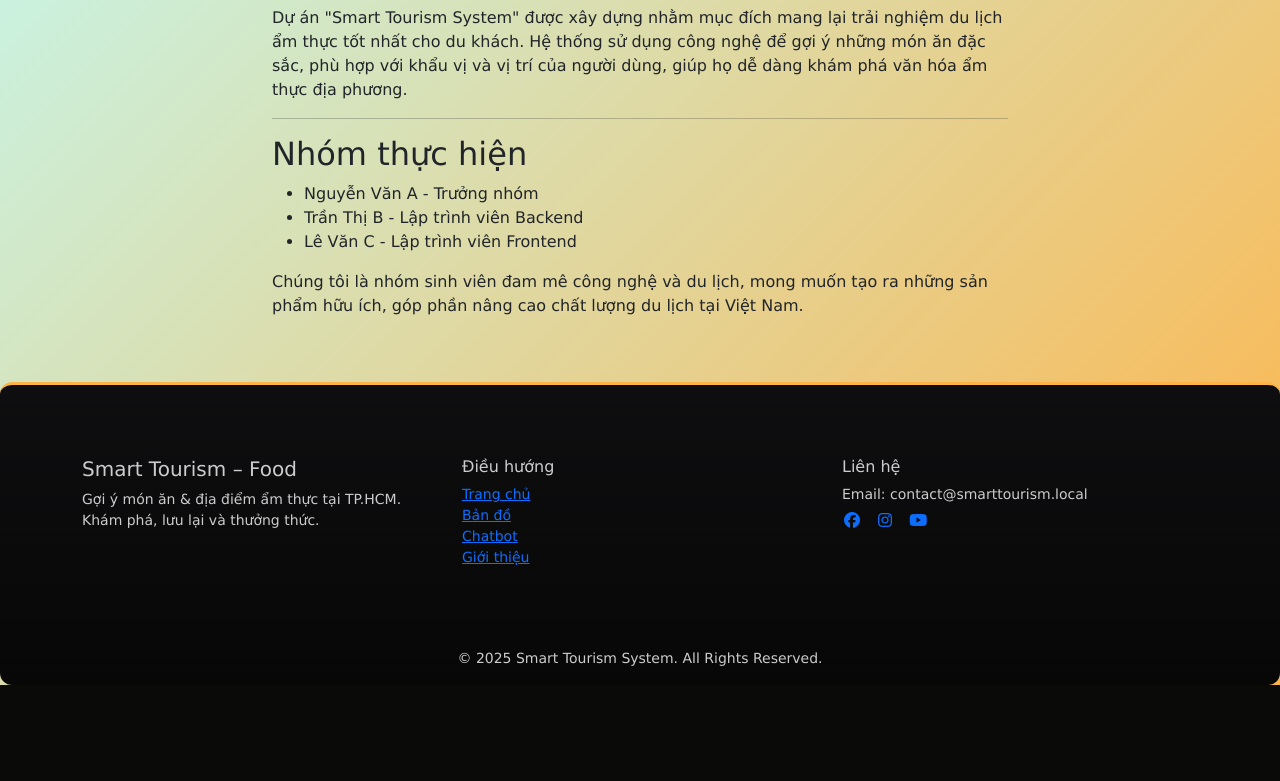
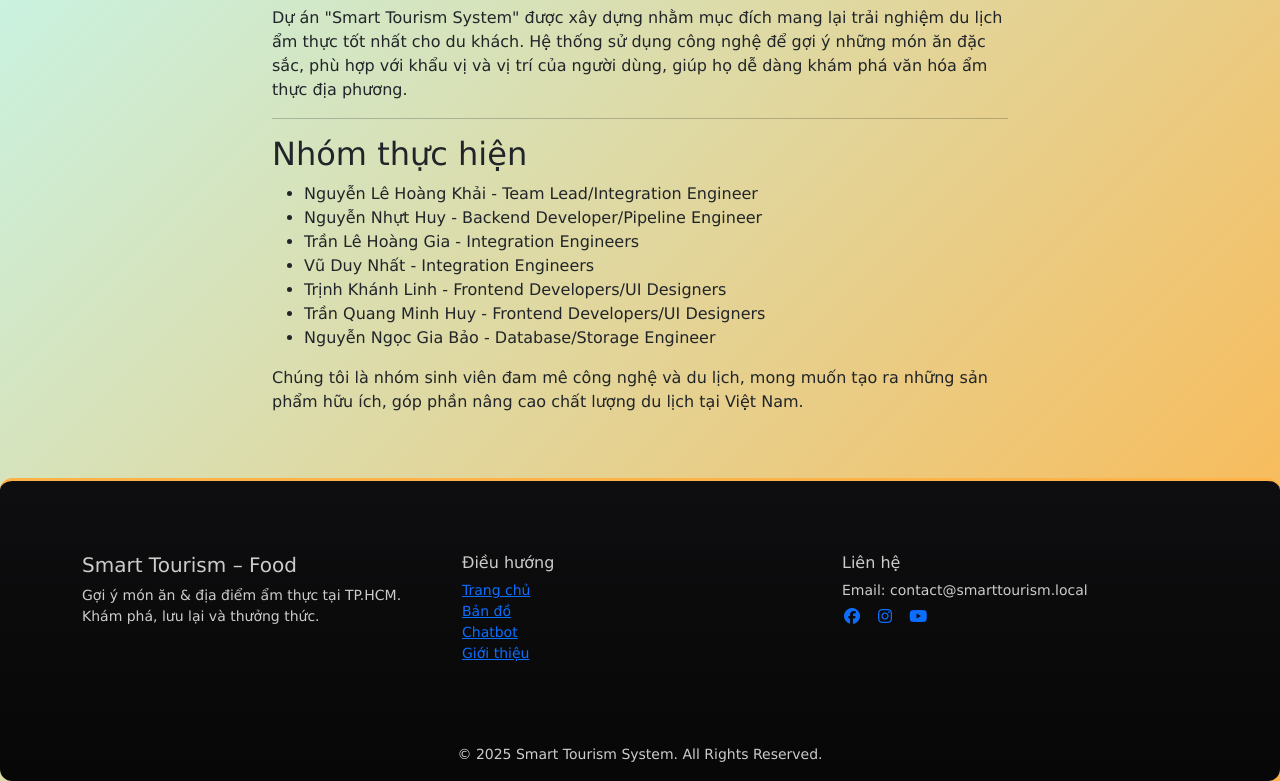
Before and after one commit to TLH-Gia/CT_Project_Group1, a Flask app: page /about in a window 1280 px wide. Shown: the part 366-1147 px from the top of the page. Before the commit the page ends 1051 px from the top, so only its background shows below. Run offline with Flask 3, Linux system fonts and the light colour scheme; some libraries are stand-ins or nearby versions.

Commit message:
about fix

```diff
--- a/Integrate UI and Chatbot/templates/about.html
+++ b/Integrate UI and Chatbot/templates/about.html
@@ -18,9 +18,13 @@
         <hr>
         <h2>Nhóm thực hiện</h2>
         <ul>
-            <li>Nguyễn Văn A - Trưởng nhóm</li>
-            <li>Trần Thị B - Lập trình viên Backend</li>
-            <li>Lê Văn C - Lập trình viên Frontend</li>
+            <li>Nguyễn Lê Hoàng Khải - Team Lead/Integration Engineer</li>
+            <li>Nguyễn Nhựt Huy - Backend Developer/Pipeline Engineer</li>
+            <li>Trần Lê Hoàng Gia - Integration Engineers</li>
+            <li>Vũ Duy Nhất - Integration Engineers</li>
+            <li>Trịnh Khánh Linh - Frontend Developers/UI Designers</li>
+            <li>Trần Quang Minh Huy - Frontend Developers/UI Designers</li>
+            <li>Nguyễn Ngọc Gia Bảo - Database/Storage Engineer</li>
         </ul>
         <p>
             Chúng tôi là nhóm sinh viên đam mê công nghệ và du lịch, mong muốn tạo ra những sản phẩm hữu ích, góp phần nâng cao chất lượng du lịch tại Việt Nam.
```
